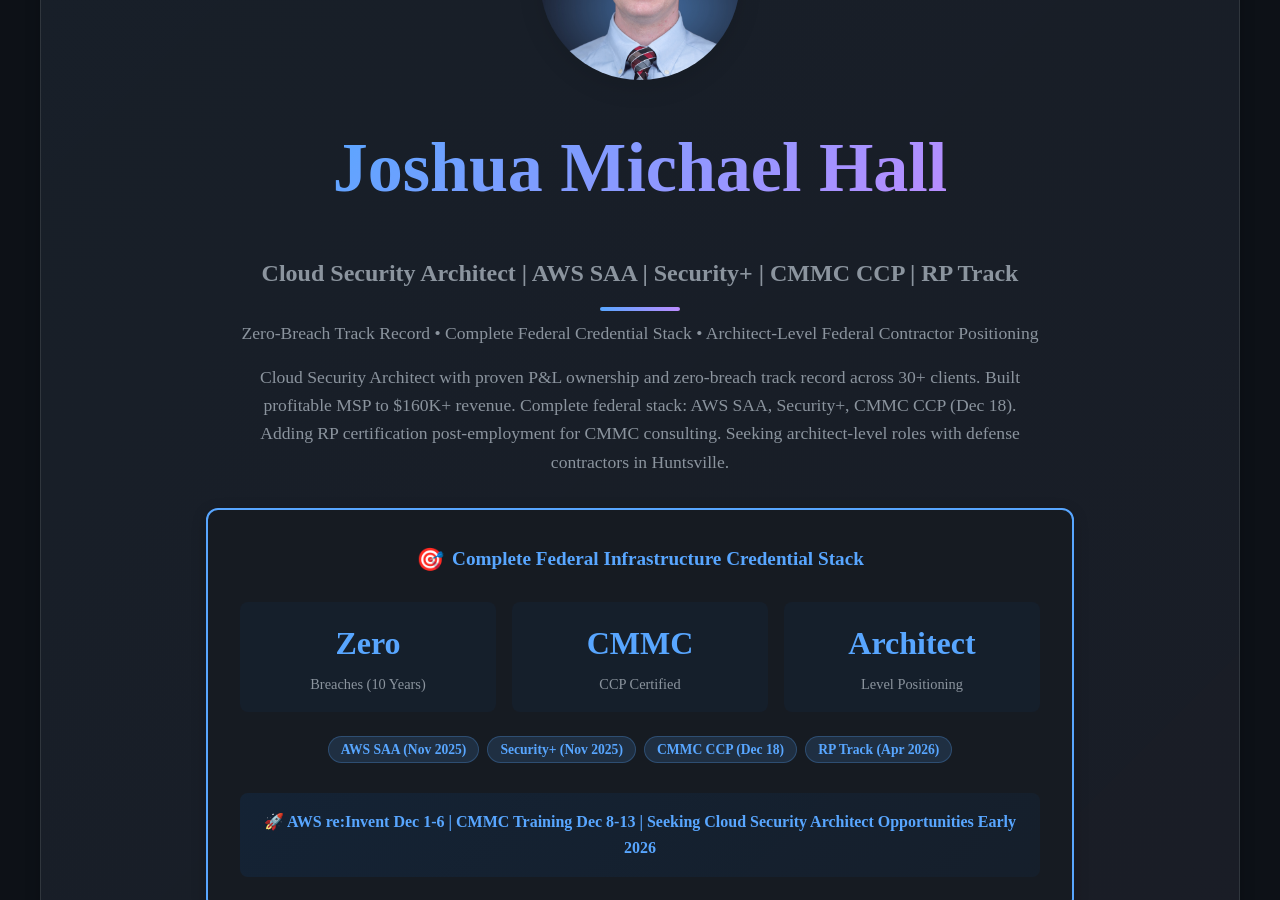
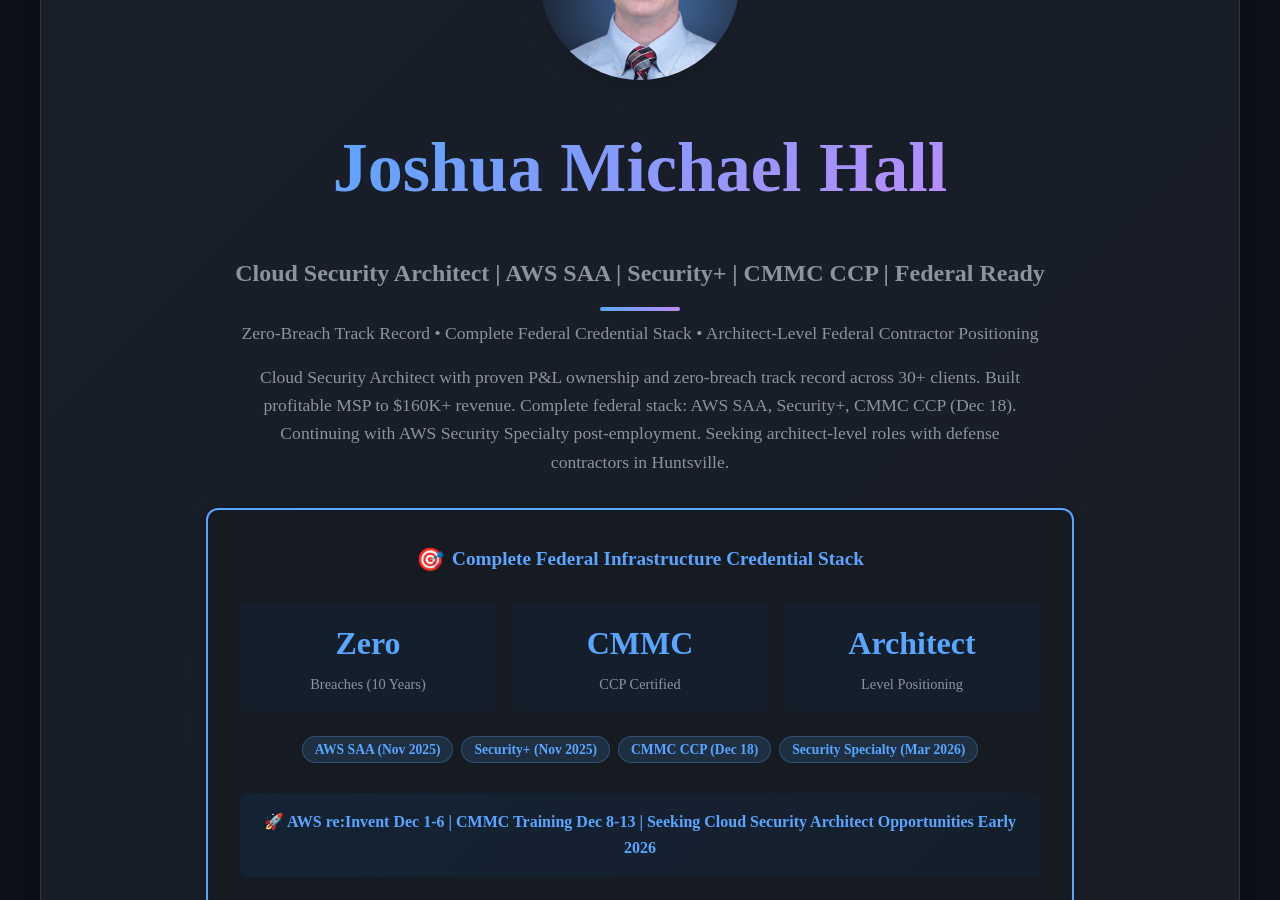
Before and after one commit to joshuamichaelhall/joshuamichaelhall.github.io, a Jekyll site: the page built from index.markdown, in a window 1280 px wide and 900 px high, scrolled down 349 px. Built offline with Jekyll 4.4.1, drawn with Linux system fonts in a browser that asks for light colours; nearby versions of some CDN libraries; some of the changed text lies outside the part shown.

Commit message:
Remove RP Track and consulting references from website
- Replace RP Track with Federal Ready in title
- Remove consulting references from hero section
- Update certification badges to focus on AWS Security Specialty
- Revise future goals to emphasize architect career growth
- Protect applications by removing side business implications

🤖 Generated with [Claude Code](https://claude.ai/code)

Co-Authored-By: Claude <noreply@anthropic.com>

```diff
--- a/index.markdown
+++ b/index.markdown
@@ -10,9 +10,9 @@ layout: default
       </div>
       <div class="hero-text">
         <h1>Joshua Michael Hall</h1>
-        <h2>Cloud Security Architect | AWS SAA | Security+ | CMMC CCP | RP Track</h2>
+        <h2>Cloud Security Architect | AWS SAA | Security+ | CMMC CCP | Federal Ready</h2>
         <h3 class="hero-tagline">Zero-Breach Track Record • Complete Federal Credential Stack • Architect-Level Federal Contractor Positioning</h3>
-        <p>Cloud Security Architect with proven P&L ownership and zero-breach track record across 30+ clients. Built profitable MSP to $160K+ revenue. Complete federal stack: AWS SAA, Security+, CMMC CCP (Dec 18). Adding RP certification post-employment for CMMC consulting. Seeking architect-level roles with defense contractors in Huntsville.</p>
+        <p>Cloud Security Architect with proven P&L ownership and zero-breach track record across 30+ clients. Built profitable MSP to $160K+ revenue. Complete federal stack: AWS SAA, Security+, CMMC CCP (Dec 18). Continuing with AWS Security Specialty post-employment. Seeking architect-level roles with defense contractors in Huntsville.</p>
         <div class="certification-highlight">
           <h4><span class="cert-icon">🎯</span> Complete Federal Infrastructure Credential Stack</h4>
           <div class="cert-stats">
@@ -33,7 +33,7 @@ layout: default
             <span class="cert-badge">AWS SAA (Nov 2025)</span>
             <span class="cert-badge">Security+ (Nov 2025)</span>
             <span class="cert-badge">CMMC CCP (Dec 18)</span>
-            <span class="cert-badge">RP Track (Apr 2026)</span>
+            <span class="cert-badge">Security Specialty (Mar 2026)</span>
           </div>
           <div class="availability-notice">
             <strong>🚀 AWS re:Invent Dec 1-6 | CMMC Training Dec 8-13 | Seeking Cloud Security Architect Opportunities Early 2026</strong>
@@ -127,10 +127,9 @@ layout: default
       <ul>
         <li>🎯 CMMC Certified Professional (Dec 18, 2025)</li>
         <li>🎯 AWS Security Specialty (Mar 2026 - post-employment)</li>
-        <li>🎯 CMMC Registered Practitioner (Apr-May 2026 - post-employment)</li>
         <li>🎯 Federal credentials: FEMA, FAC-COR, DAU (May 2026)</li>
         <li>🚀 Pure Application Focus January 2026 (70+ architect positions)</li>
-        <li>📋 Future: CMMC RPA (2029 - after Level 2 implementations)</li>
+        <li>📋 Future: Advanced security certifications and architect career growth</li>
       </ul>
     </div>
   </div>
```
